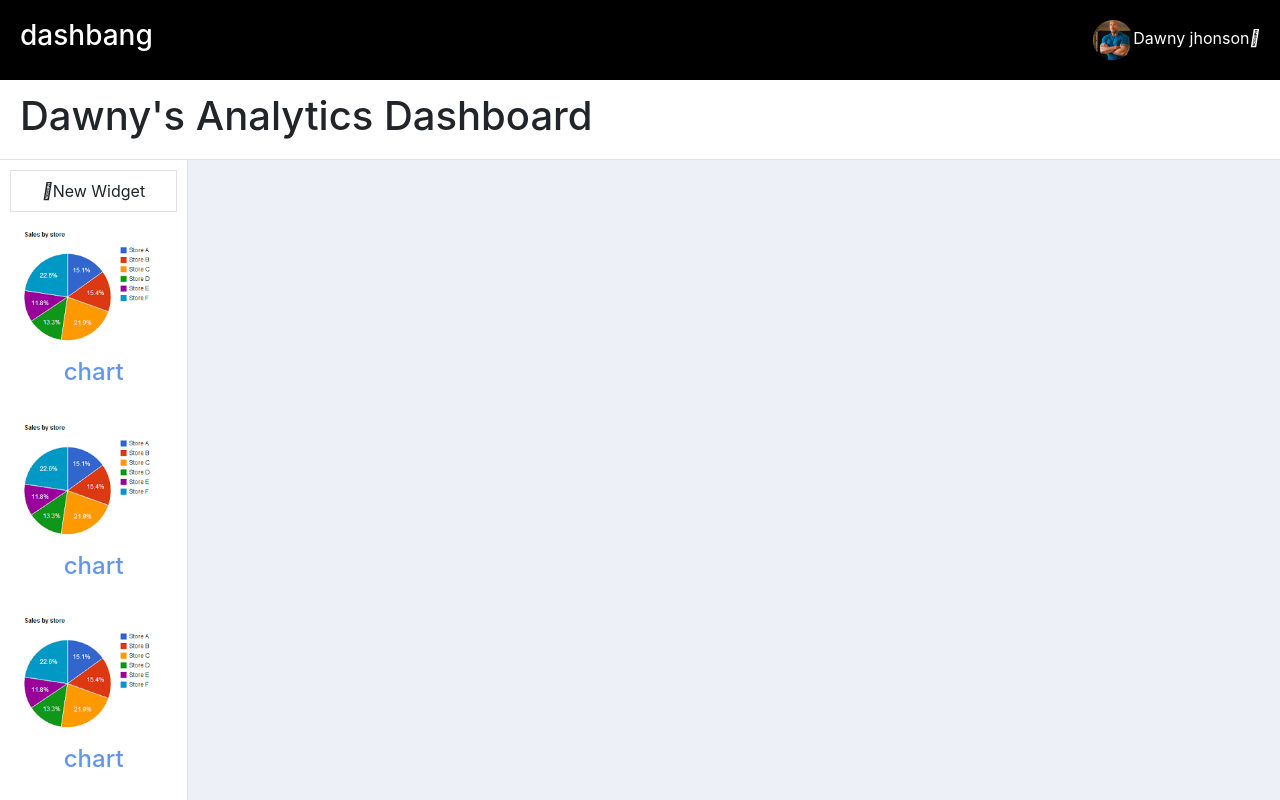
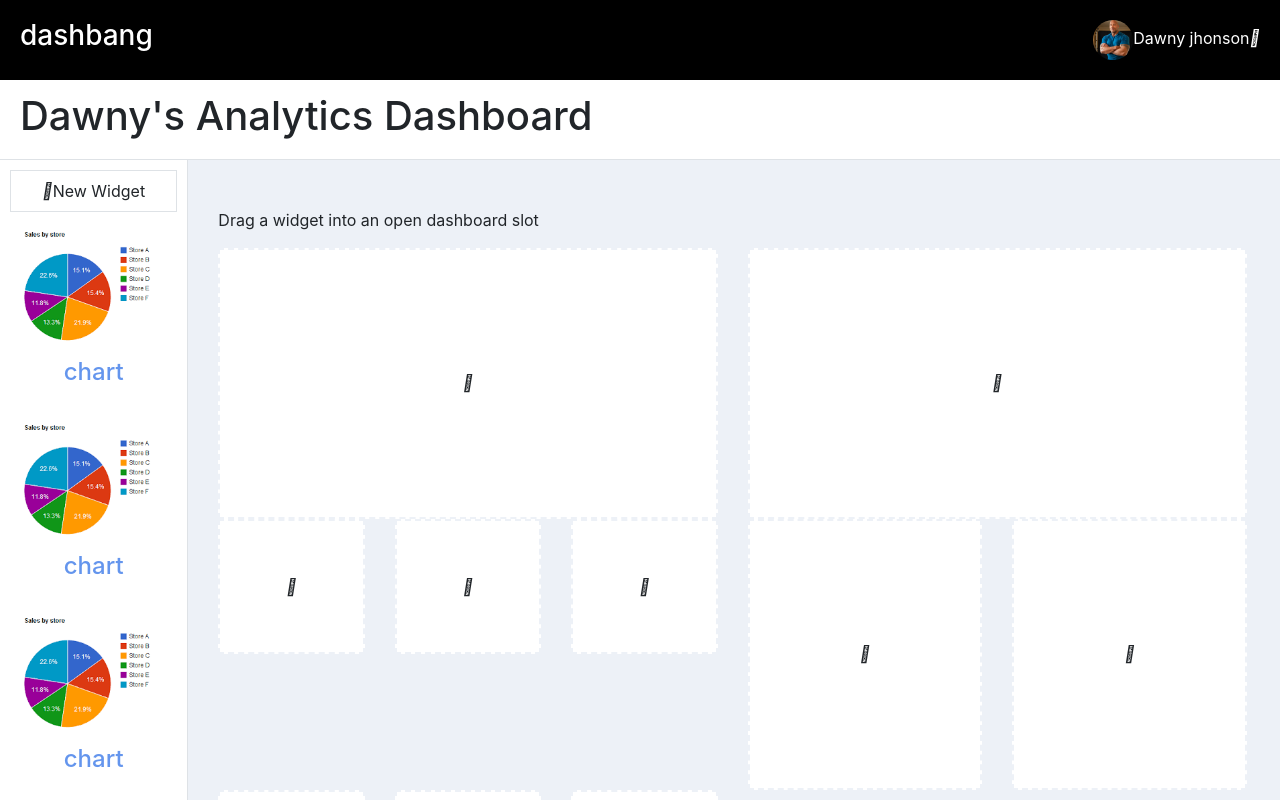
Before and after one commit to xEyad/widgets-demo, an Angular app: page /home in a window 1280 px wide. Built offline with nearby package versions, Linux system fonts and the light colour scheme.

Commit message:
basic structure

```diff
--- a/src/app/app.module.ts
+++ b/src/app/app.module.ts
@@ -6,13 +6,15 @@ import { AppComponent } from './app.component';
 import { HomeComponent } from './home/home.component';
 import { HeaderComponent } from './header/header.component';
 import { SidebarComponent } from './sidebar/sidebar.component';
+import { SlotComponent } from './slot/slot.component';
 
 @NgModule({
   declarations: [
     AppComponent,
     HomeComponent,
     HeaderComponent,
-    SidebarComponent
+    SidebarComponent,
+    SlotComponent
   ],
   imports: [
     BrowserModule,
--- a/src/app/home/home.component.html
+++ b/src/app/home/home.component.html
@@ -5,12 +5,60 @@
     </div>
   </div>
 
-  <div class="row">
+  <div class="row slots-wrapper">
     <div class="col-2">
       <app-sidebar></app-sidebar>
     </div>
-    <div class="col-8">
+    <div class="col-10 py-5 pr-5 h-100">
+
       <!-- SLOTS -->
+      <ng-container *ngTemplateOutlet="slots"></ng-container>
     </div>
   </div>
 </div>
+
+
+<ng-template #slots>
+  <div class="row">
+    <div class="col-12">
+      <p>Drag a widget into an open dashboard slot</p>
+    </div>
+  </div>
+
+  <div class="row h-100">
+
+    <div class="col-6 s-6">
+      <app-slot></app-slot>
+    </div>
+    <div class="col-6 s-6">
+      <app-slot></app-slot>
+    </div>
+
+    <div class="col-2 s-3">
+      <app-slot></app-slot>
+    </div>
+    <div class="col-2 s-3">
+      <app-slot></app-slot>
+    </div>
+    <div class="col-2 s-3">
+      <app-slot></app-slot>
+    </div>
+
+    <div class="col-3 s-6">
+      <app-slot></app-slot>
+    </div>
+    <div class="col-3 s-6">
+      <app-slot></app-slot>
+    </div>
+
+    <div class="col-2 s-3">
+      <app-slot></app-slot>
+    </div>
+    <div class="col-2 s-3">
+      <app-slot></app-slot>
+    </div>
+    <div class="col-2 s-3">
+      <app-slot></app-slot>
+    </div>
+  </div>
+</ng-template>
--- a/src/app/home/home.component.scss
+++ b/src/app/home/home.component.scss
@@ -4,4 +4,47 @@
   overflow: hidden;
   display: block;
   background-color: #edf1f7;
+  .slots-wrapper{
+    height: calc(100% - 160px);
+  }
+  .container-fluid{
+    height: 100vh;
+  }
 }
+
+.s-1{
+  height: 8.3%;
+}
+.s-2{
+  height: 16.6%;
+}
+.s-3{
+  height: 24.9%;
+}
+.s-4{
+  height: 33.2%;
+}
+.s-5{
+  height: 41.5%;
+}
+.s-6{
+  height: 49.8%;
+}
+.s-7{
+  height: 58.1%;
+}
+.s-8{
+  height: 66.4%;
+}
+.s-9{
+  height: 74.7%;
+}
+.s-10{
+  height: 83%;
+}
+.s-11{
+  height: 91.3%;
+}
+.s-12{
+  height: 100%;
+}
--- /dev/null
+++ b/src/app/slot/slot.component.html
@@ -0,0 +1,3 @@
+<div class="slot">
+  <i class="fas fa-plus-circle"></i>
+</div>
--- /dev/null
+++ b/src/app/slot/slot.component.scss
@@ -0,0 +1,10 @@
+.slot{
+  border: 2px dashed #edf1f7;
+  background-color: white;
+  counter-reset: #edf1f7;
+  display: flex;
+  justify-content: center;
+  align-items: center;
+  width: 100%;
+  height: 100%;
+}
--- /dev/null
+++ b/src/app/slot/slot.component.ts
@@ -0,0 +1,15 @@
+import { Component, OnInit } from '@angular/core';
+
+@Component({
+  selector: 'app-slot',
+  templateUrl: './slot.component.html',
+  styleUrls: ['./slot.component.scss']
+})
+export class SlotComponent implements OnInit {
+
+  constructor() { }
+
+  ngOnInit() {
+  }
+
+}
```
Also changed, not shown: 1 other file (tests, documents, lock files or other folders).
